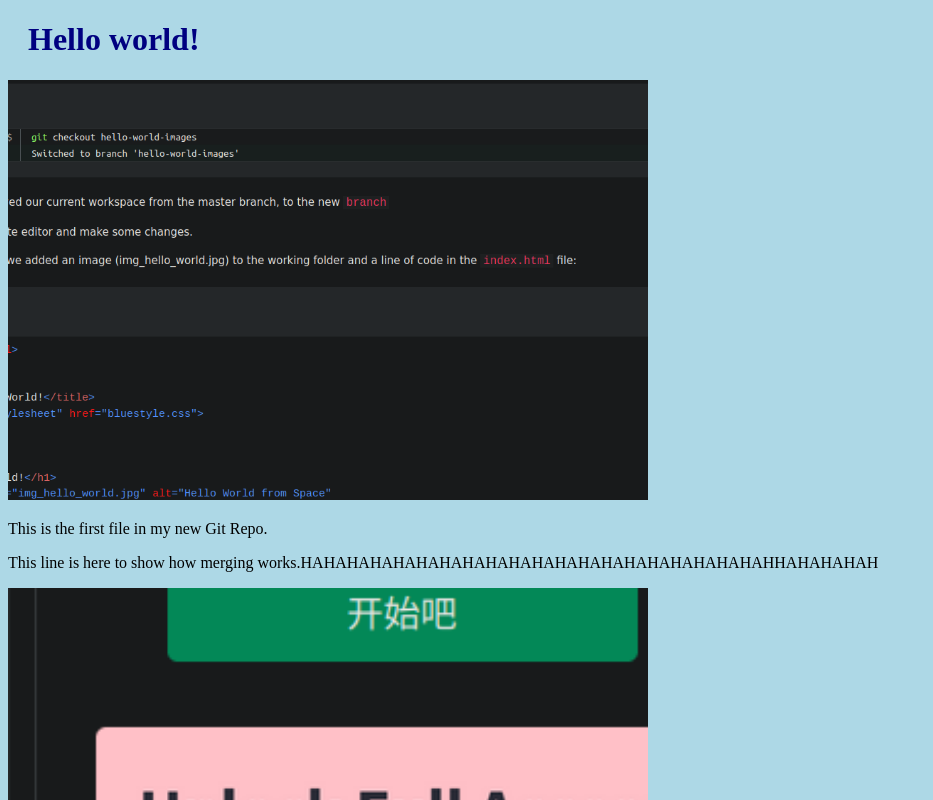
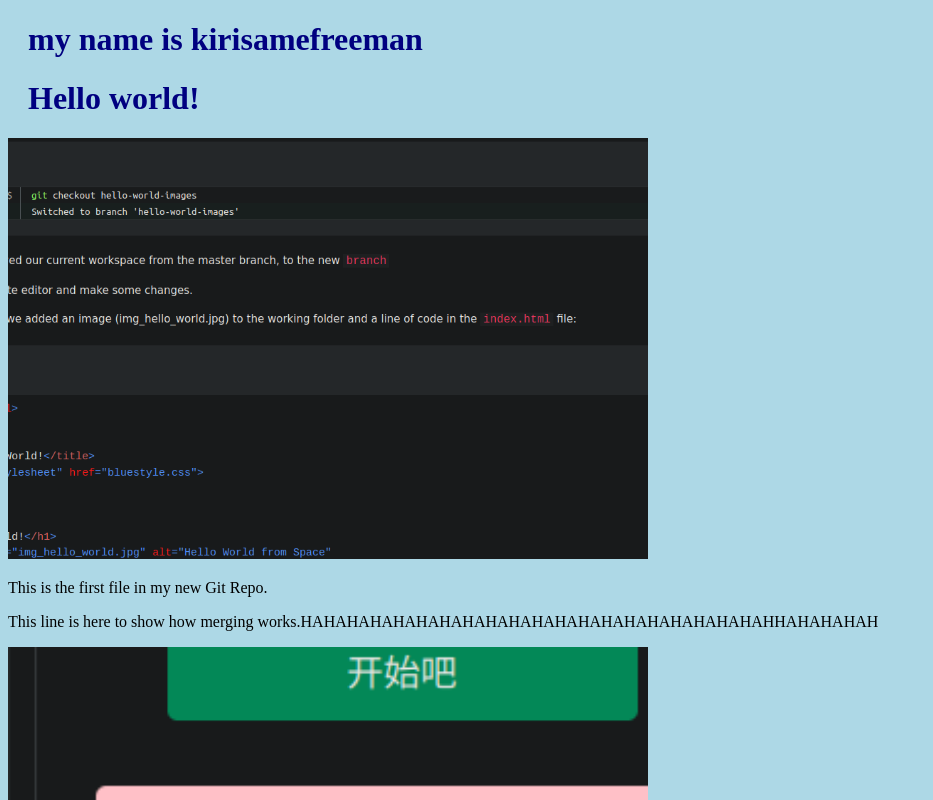
Before and after one commit to daisukimarisadaze/daisukimarisadaze.github.io, a plain HTML site: page index.html in a window 1280 px wide. Shown: the top 800 px of the page, without its empty margins (0-933 px from the left). Drawn offline with Linux system fonts and the light colour scheme.

Commit message:
kiri commit!

```diff
--- a/index.html
+++ b/index.html
@@ -5,7 +5,7 @@
 <link rel="stylesheet" href="bluestyle.css">
 </head>
 <body>
-
+<h1>my name is kirisamefreeman</h1>
 <h1>Hello world!</h1>
 <div><img src="img_hello_world.jpg" alt="Hello World from Space" style="width:100%;max-width:640px"></div>
 <p>This is the first file in my new Git Repo.</p>
```
